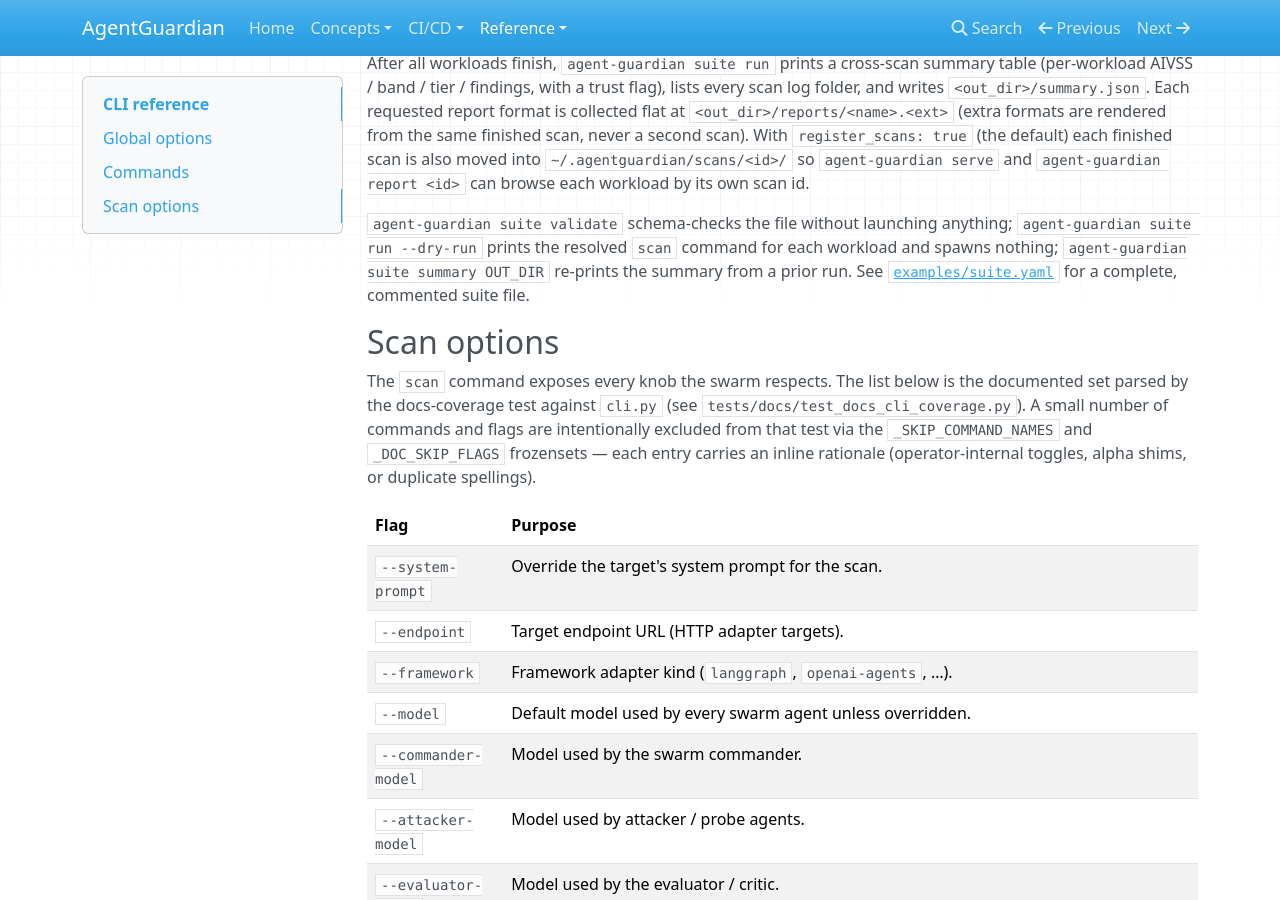
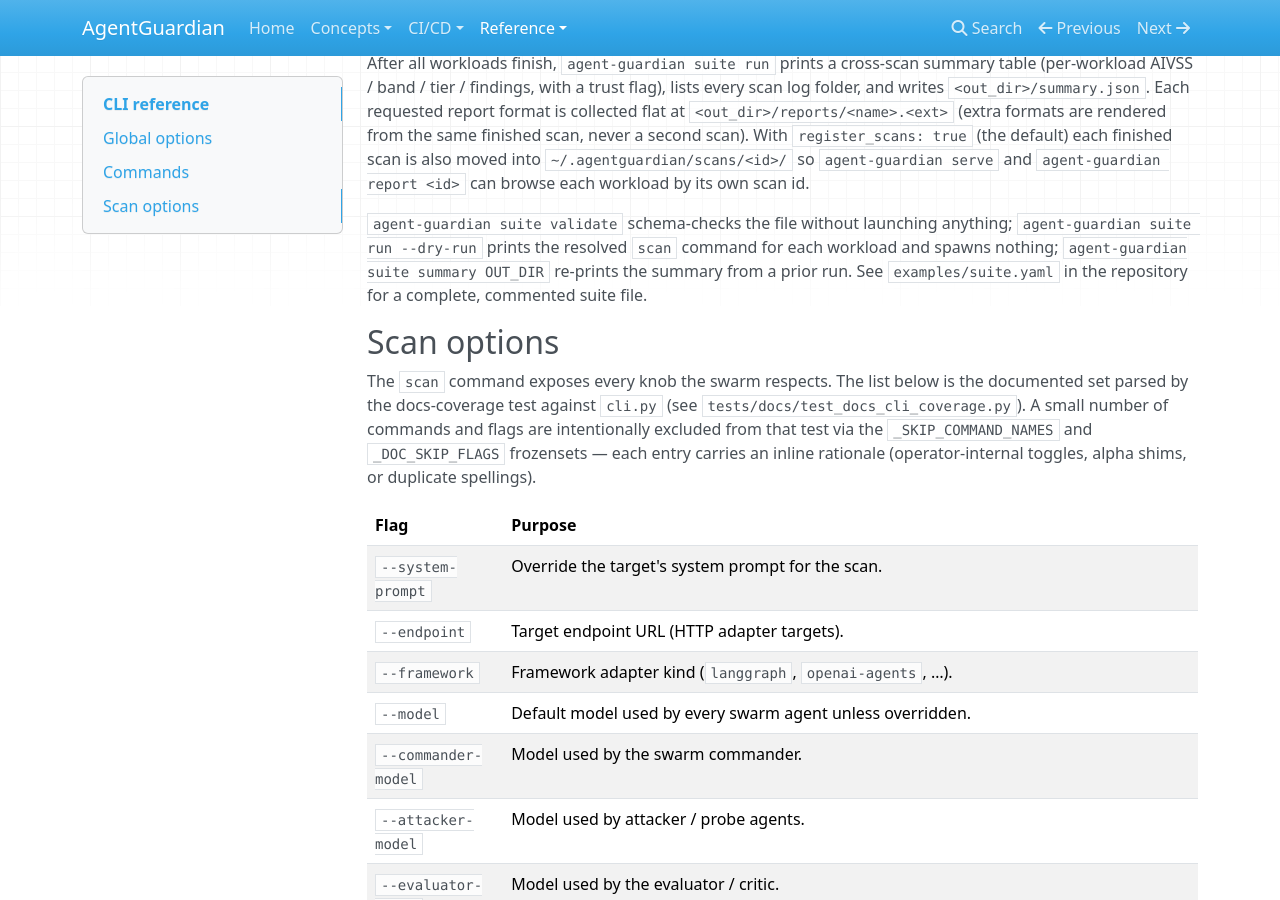
Before and after one commit to glacien-technologies/agent-guardian, an MkDocs documentation site: the page built from docs/reference/cli.md, in a window 1280 px wide and 900 px high, scrolled down 3894 px. Built offline with MkDocs 1.6.1, drawn with Linux system fonts in a browser that asks for light colours; nearby versions of some CDN libraries.

Commit message:
docs(suite): drop the blob/main example link that lychee 404s pre-merge
The link to examples/suite.yaml via github.com/.../blob/main/... 404s in CI
because the file only exists on this branch until merge, failing the lychee
link check. Reference it as plain inline code instead — the convention used
elsewhere in cli.md for in-repo paths.

Signed-off-by: jegabyte <110680381+jegabyte@users.noreply.github.com>

```diff
--- a/docs/reference/cli.md
+++ b/docs/reference/cli.md
@@ -235,8 +235,7 @@ same finished scan, never a second scan). With `register_scans: true`
 anything; `agent-guardian suite run --dry-run` prints the resolved
 `scan` command for each workload and spawns nothing; `agent-guardian
 suite summary OUT_DIR` re-prints the summary from a prior run. See
-[`examples/suite.yaml`](https://github.com/glacien-technologies/agent-guardian/blob/main/examples/suite.yaml)
-for a complete, commented suite file.
+`examples/suite.yaml` in the repository for a complete, commented suite file.
 
 ## Scan options
 
```
